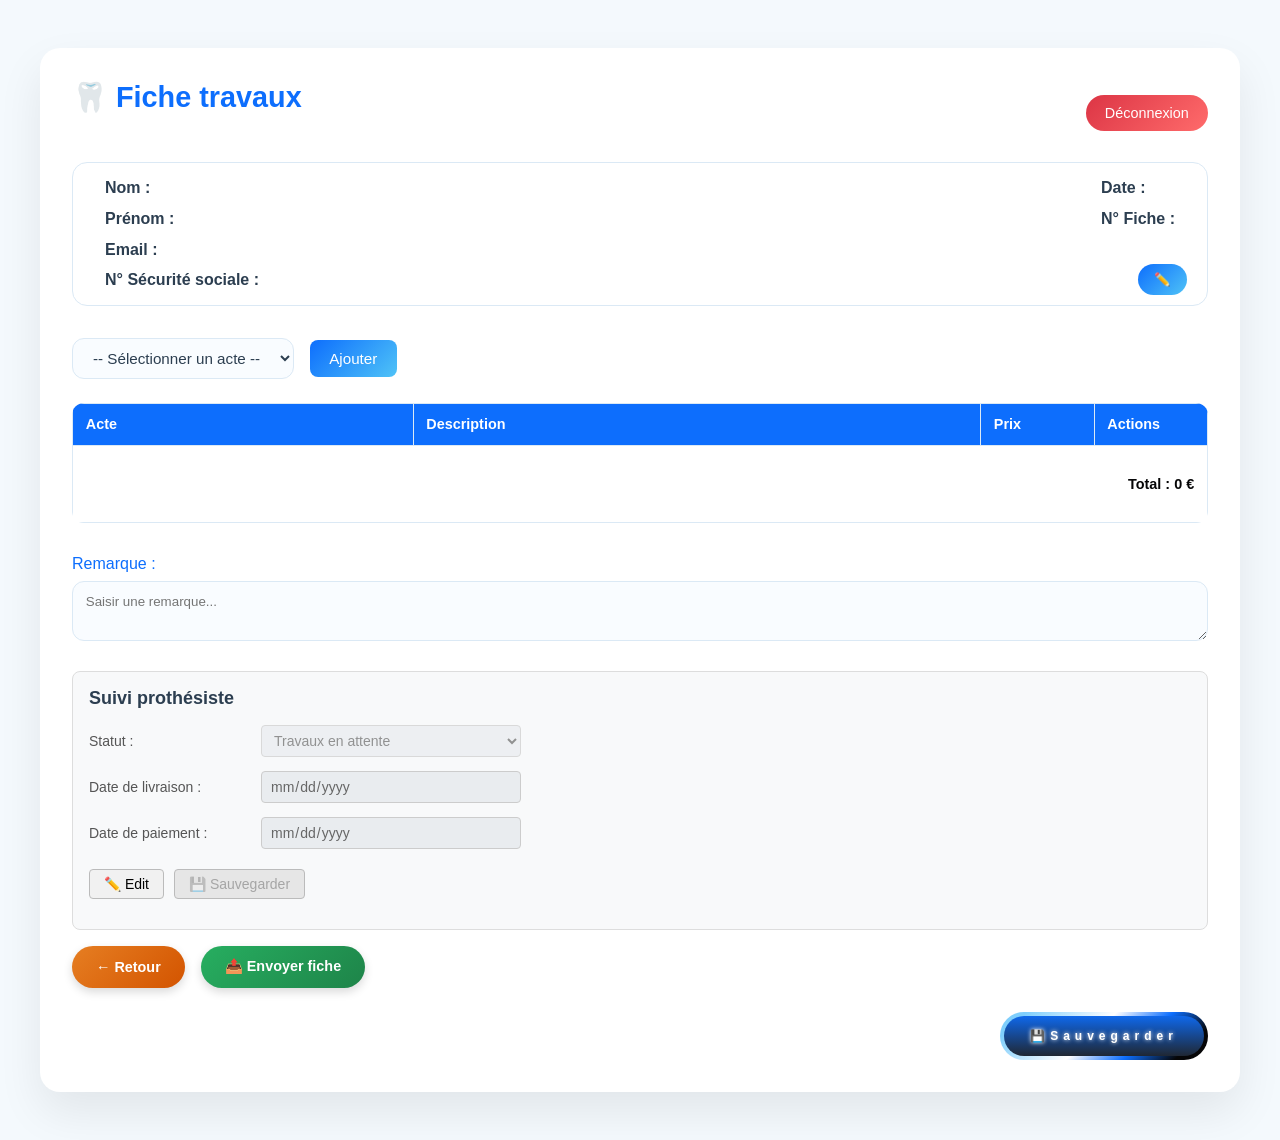
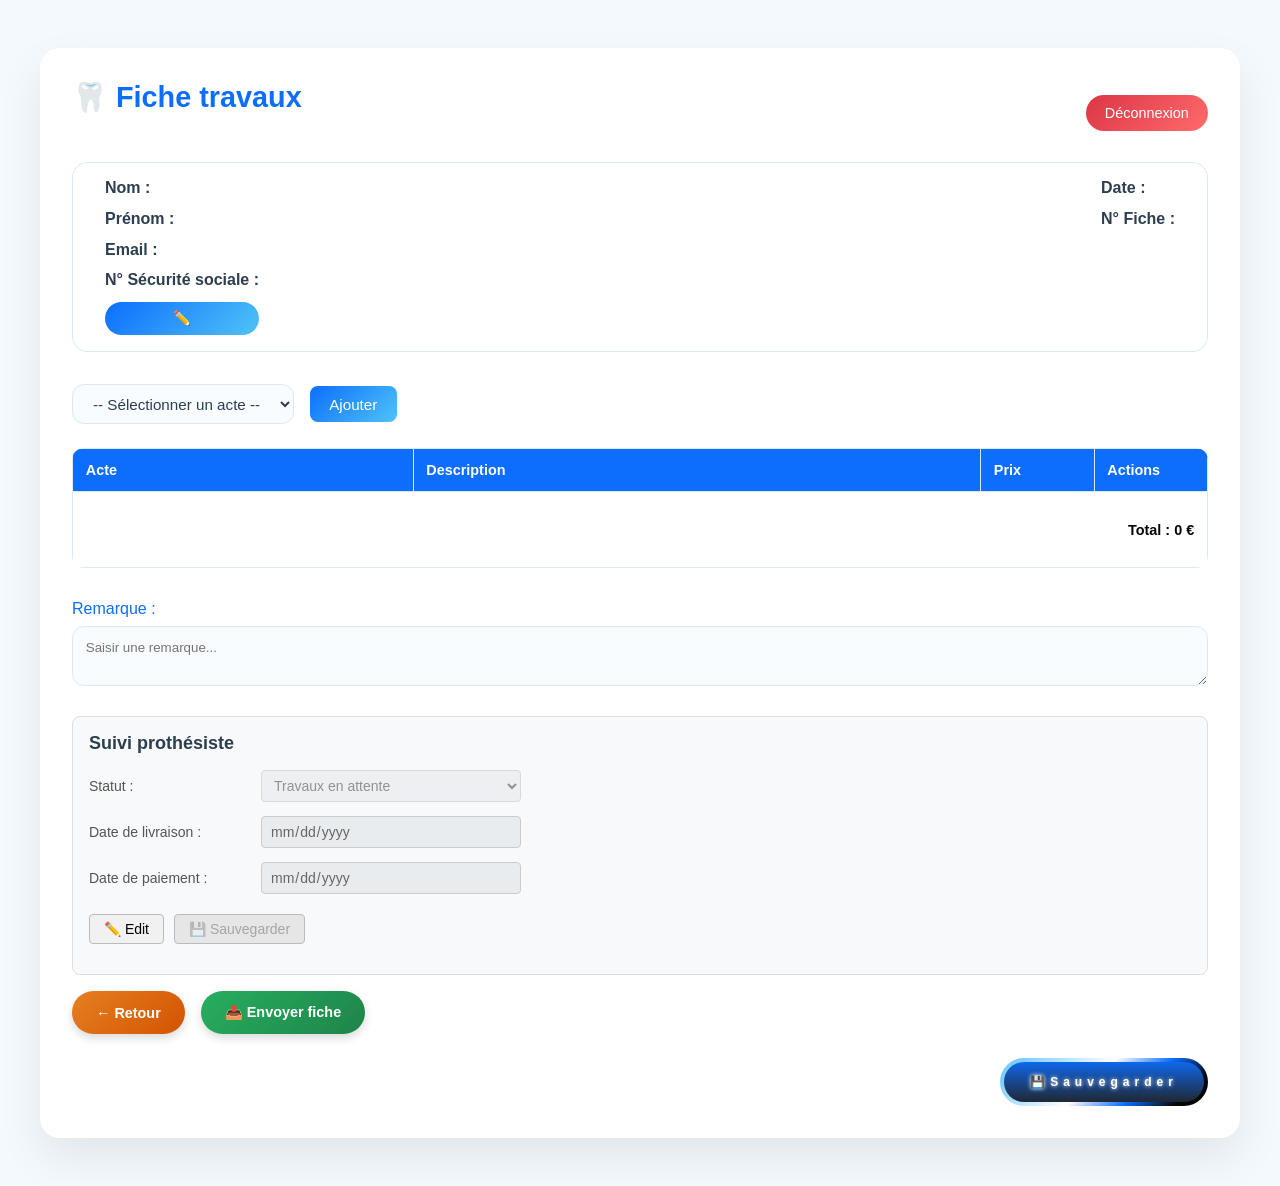

Retrait des alert et ajout de bannières sur toute l'app

--- a/public/styles/worksheet.css
+++ b/public/styles/worksheet.css
@@ -93,6 +93,7 @@ h1 {
 
 .patient-info {
   display: flex;
+  flex-wrap: wrap;
   justify-content: space-between;
   border: 1px solid #dbe9f5;
   padding: 1rem 2rem;
@@ -117,22 +118,54 @@ h1 {
   font-weight: 400;
 }
 
-#editPatientBtn {
+.patient-edit-actions {
   position: absolute;
   bottom: 10px;
   right: 20px;
+  display: flex;
+  gap: 0.5rem;
+}
+
+#editPatientBtn,
+#cancelPatientBtn {
   padding: 0.5rem 1rem;
   border-radius: 30px;
   border: none;
+  cursor: pointer;
+  font-size: 0.9rem;
+  transition: 0.3s;
+}
+
+#editPatientBtn {
   background: linear-gradient(135deg, #0d6efd, #4fc3f7);
   color: white;
-  cursor: pointer;
-  transition: 0.3s;
 }
 
 #editPatientBtn:hover {
   transform: translateY(-2px);
-  box-shadow: 0 10px 25px rgba(13,110,253,0.4);
+  box-shadow: 0 10px 25px rgba(13, 110, 253, 0.4);
+}
+
+#cancelPatientBtn {
+  background: linear-gradient(135deg, #e67e22, #d35400);
+  color: white;
+}
+
+#cancelPatientBtn:hover {
+  transform: translateY(-2px);
+  box-shadow: 0 6px 15px rgba(211, 84, 0, 0.35);
+}
+
+.patient-edit-hint {
+  flex-basis: 100%;
+  width: 100%;
+  margin: 0.5rem 0 0;
+  padding: 0.6rem 0.9rem;
+  font-size: 0.85rem;
+  color: #084298;
+  background-color: #e7f1ff;
+  border: 1px solid #b6d4fe;
+  border-radius: 8px;
 }
 
 /* ======================
@@ -280,9 +313,36 @@ h1 {
   transition: 0.3s;
 }
 
-#addActBtn:hover {
+#addActBtn:hover:not(:disabled) {
   transform: translateY(-2px);
   box-shadow: 0 5px 15px rgba(13, 110, 253, 0.3);
+}
+
+#addActBtn:disabled,
+#selectAct:disabled {
+  background-image: none;
+  background-color: #e9ecef;
+  color: #6c757d;
+  border-color: #ced4da;
+  cursor: not-allowed;
+  opacity: 0.8;
+  transform: none;
+  box-shadow: none;
+}
+
+#addActBtn:disabled {
+  background-color: #adb5bd;
+  color: #fff;
+}
+
+.field-hint {
+  width: 100%;
+  margin: 0;
+  font-size: 0.85rem;
+}
+
+.field-hint--error {
+  color: #842029;
 }
 
 /* ======================
@@ -690,14 +750,29 @@ h1 {
   background-image: linear-gradient(135deg, #4a90e2, #357ab8); 
 }
 
-.button-section button:hover {
-  transform: scale(1.05);
-  box-shadow: 0 6px 15px rgba(0,0,0,0.25);
-}
-
 /* Bouton Envoyer fiche */
 .button-section .send-btn {
-  background-image: linear-gradient(135deg, #27ae60, #1e8449); 
+  background-image: linear-gradient(135deg, #27ae60, #1e8449);
+}
+
+.button-section .send-btn:disabled {
+  background-image: none;
+  background-color: #adb5bd;
+  color: #fff;
+  cursor: not-allowed;
+  opacity: 0.75;
+  transform: none;
+  box-shadow: none;
+}
+
+.button-section button:hover:not(:disabled) {
+  transform: scale(1.05);
+  box-shadow: 0 6px 15px rgba(0, 0, 0, 0.25);
+}
+
+.button-section button:disabled:hover {
+  transform: none;
+  box-shadow: none;
 }
 
 /* Bouton facture */
